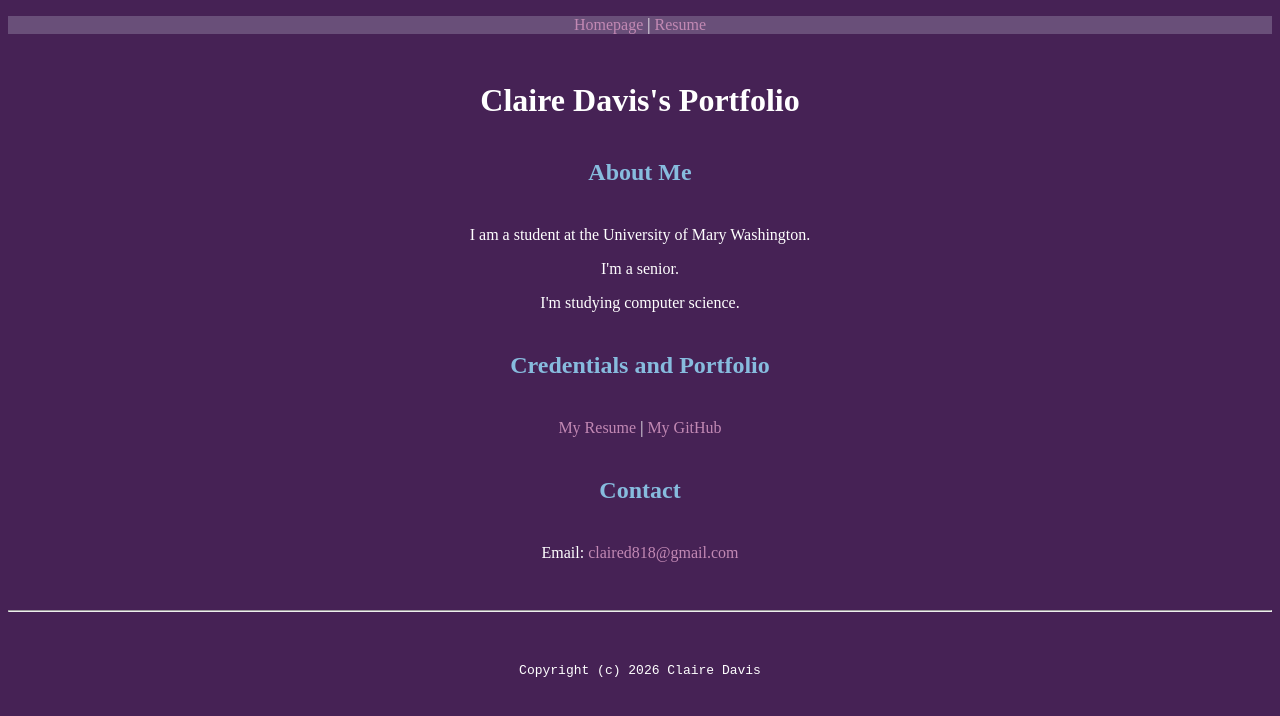
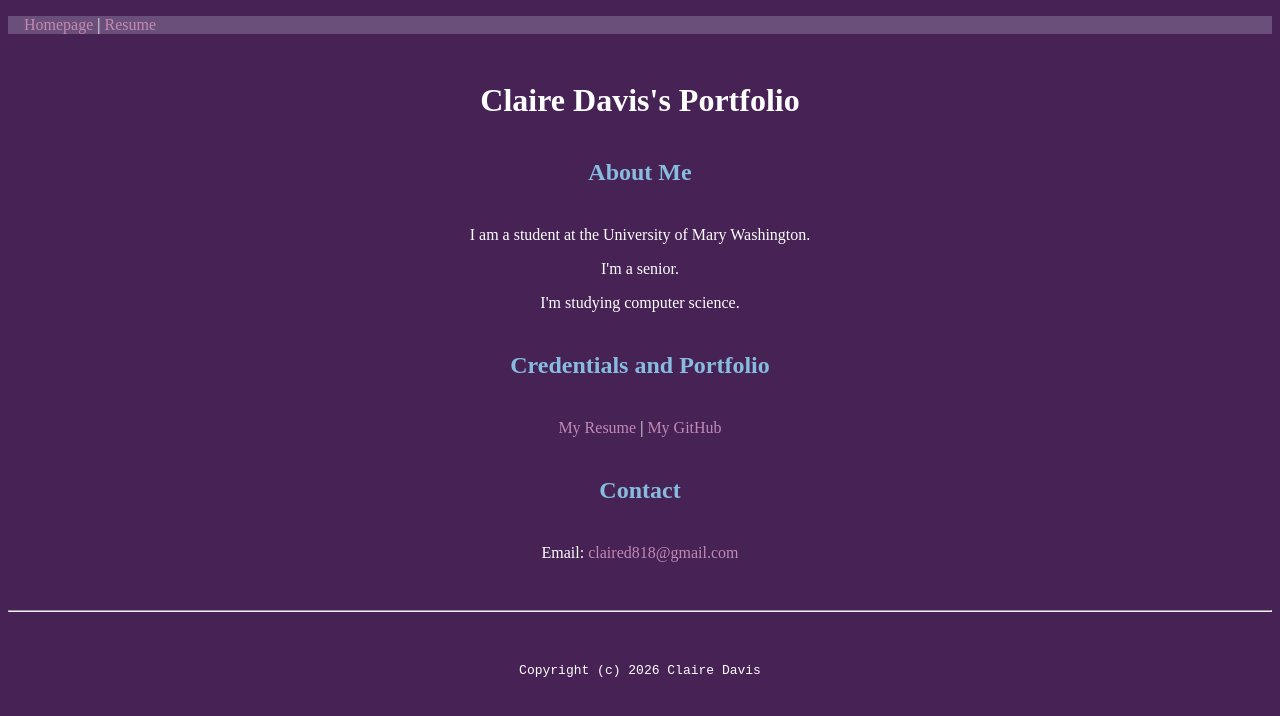
Before and after one commit to claired818/DGST101-BasicHTMLSite, a plain HTML site: page index.html in a window 1280 px wide. Drawn offline with Linux system fonts and the light colour scheme.

Commit message:
Align header navigation left
Co-authored-by: Copilot App <223556219+Copilot@users.noreply.github.com>

```diff
--- a/css/master.css
+++ b/css/master.css
@@ -28,6 +28,8 @@
   header {
     background-color: #694F79;
     margin: 1rem 0;
+    padding-left: 1rem;
+    text-align: left;
   }
 
   footer {
```
